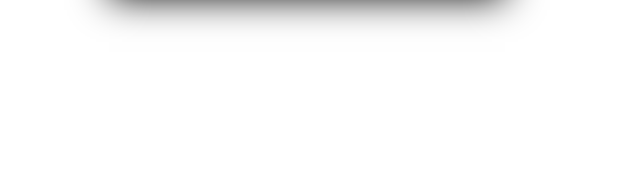
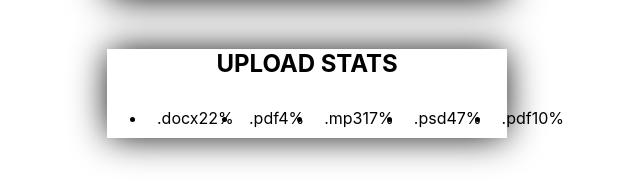
Before and after one commit to savage-viktor/goit-react-hw-01-components-2, a React (Create React App) app: page / in a window 1280 px wide. Shown: the part 524-712 px from the top of the page, without its empty margins (333-973 px from the left). Built offline with nearby package versions, Linux system fonts and the light colour scheme.

Commit message:
Add statistic

```diff
--- a/src/App.js
+++ b/src/App.js
@@ -1,6 +1,8 @@
 import "./App.css";
 import Profile from "./Profile/Profile";
+import Statistics from "./Statistics/Statistics";
 import user from "./data/user.json";
+import statistics from "./data/statistics.json";
 
 function App() {
   return (
@@ -14,6 +16,7 @@ function App() {
         views={user.stats.views}
         likes={user.stats.likes}
       />
+      <Statistics title="Upload stats" stats={statistics} />
     </div>
   );
 }
--- a/src/Profile/Profile.module.css
+++ b/src/Profile/Profile.module.css
@@ -1,8 +1,6 @@
 .profile {
   width: 400px;
   background-color: white;
-  /* color: rgb(139, 137, 137); */
-  /* border: 2px solid green; */
   -webkit-box-shadow: 0px 0px 37px -2px rgba(0, 0, 0, 1);
   -moz-box-shadow: 0px 0px 37px -2px rgba(0, 0, 0, 1);
   box-shadow: 0px 0px 37px -2px rgba(0, 0, 0, 1);
--- /dev/null
+++ b/src/Statistics/Statictics.module.css
@@ -0,0 +1,26 @@
+.statistics {
+  width: 400px;
+  background-color: white;
+  -webkit-box-shadow: 0px 0px 37px -2px rgba(0, 0, 0, 1);
+  -moz-box-shadow: 0px 0px 37px -2px rgba(0, 0, 0, 1);
+  box-shadow: 0px 0px 37px -2px rgba(0, 0, 0, 1);
+  margin-left: auto;
+  margin-right: auto;
+  margin-top: 50px;
+  margin-bottom: 50px;
+}
+.title {
+  text-transform: uppercase;
+}
+.statList {
+  display: flex;
+  flex-direction: row;
+}
+.item {
+  width: 20%;
+  padding: 10px;
+}
+.label {
+}
+.percentage {
+}
--- /dev/null
+++ b/src/Statistics/Statistics.js
@@ -0,0 +1,22 @@
+import styles from "./Statictics.module.css";
+
+function Statistics({ title, stats }) {
+  return (
+    <section className={styles.statistics}>
+      <h2 className={styles.title}>{title}</h2>
+
+      <ul className={styles.statList}>
+        {stats.map((stat) => {
+          return (
+            <li className={styles.item}>
+              <span className={styles.label}>{stat.label}</span>
+              <span className={styles.percentage}>{stat.percentage}%</span>
+            </li>
+          );
+        })}
+      </ul>
+    </section>
+  );
+}
+
+export default Statistics;
--- /dev/null
+++ b/src/data/statistics.json
@@ -0,0 +1,7 @@
+[
+  { "id": "id-1", "label": ".docx", "percentage": 22 },
+  { "id": "id-2", "label": ".pdf", "percentage": 4 },
+  { "id": "id-3", "label": ".mp3", "percentage": 17 },
+  { "id": "id-4", "label": ".psd", "percentage": 47 },
+  { "id": "id-5", "label": ".pdf", "percentage": 10 }
+]
--- a/src/data/user.json
+++ b/src/data/user.json
@@ -4,7 +4,7 @@
   "location": "Ocho Rios, Jamaica",
   "avatar": "https://cdn-icons-png.flaticon.com/512/2922/2922506.png",
   "stats": {
-    "followers": 5603,
+    "followers": 1000,
     "views": 4827,
     "likes": 1308
   }
```
